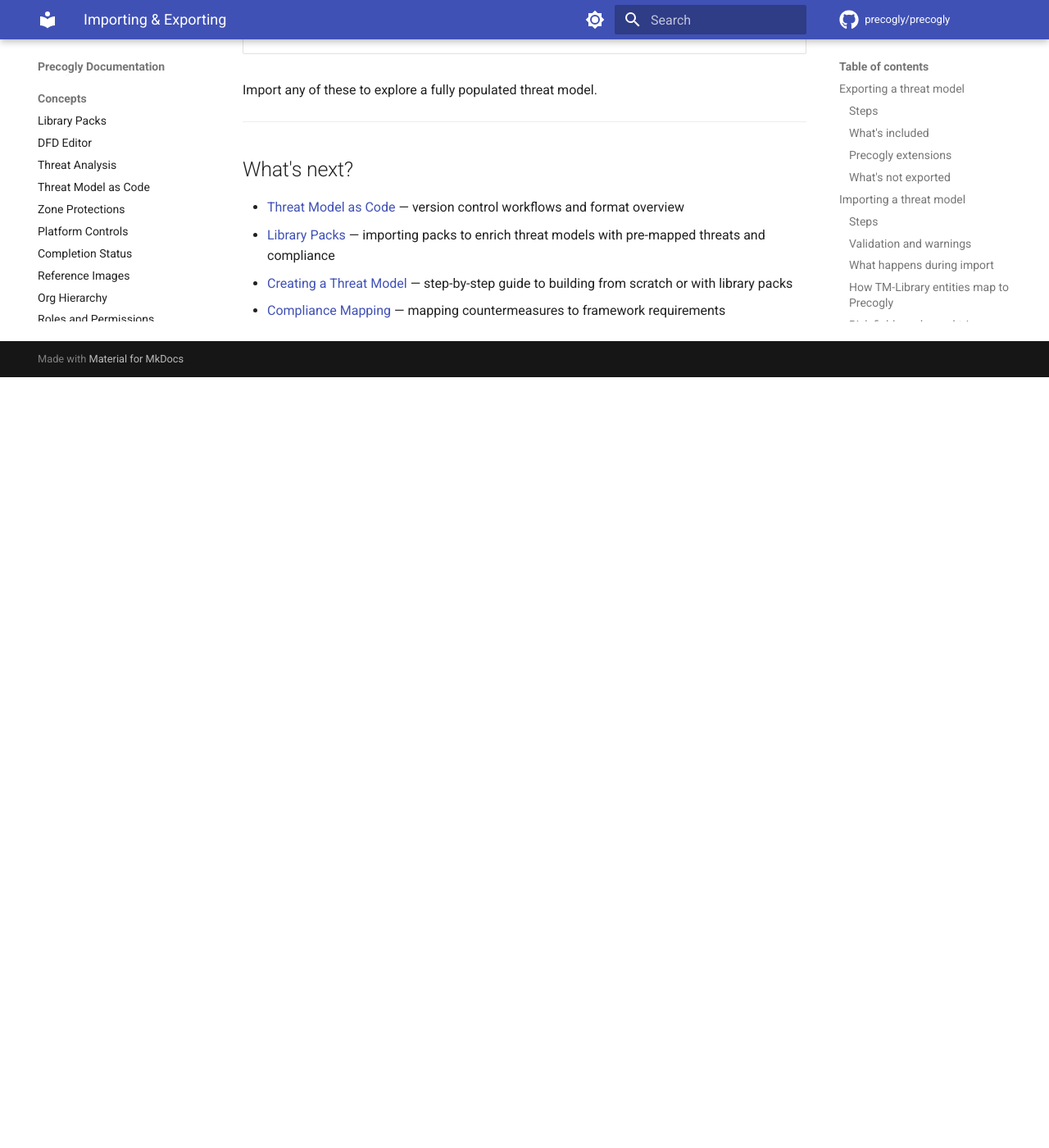
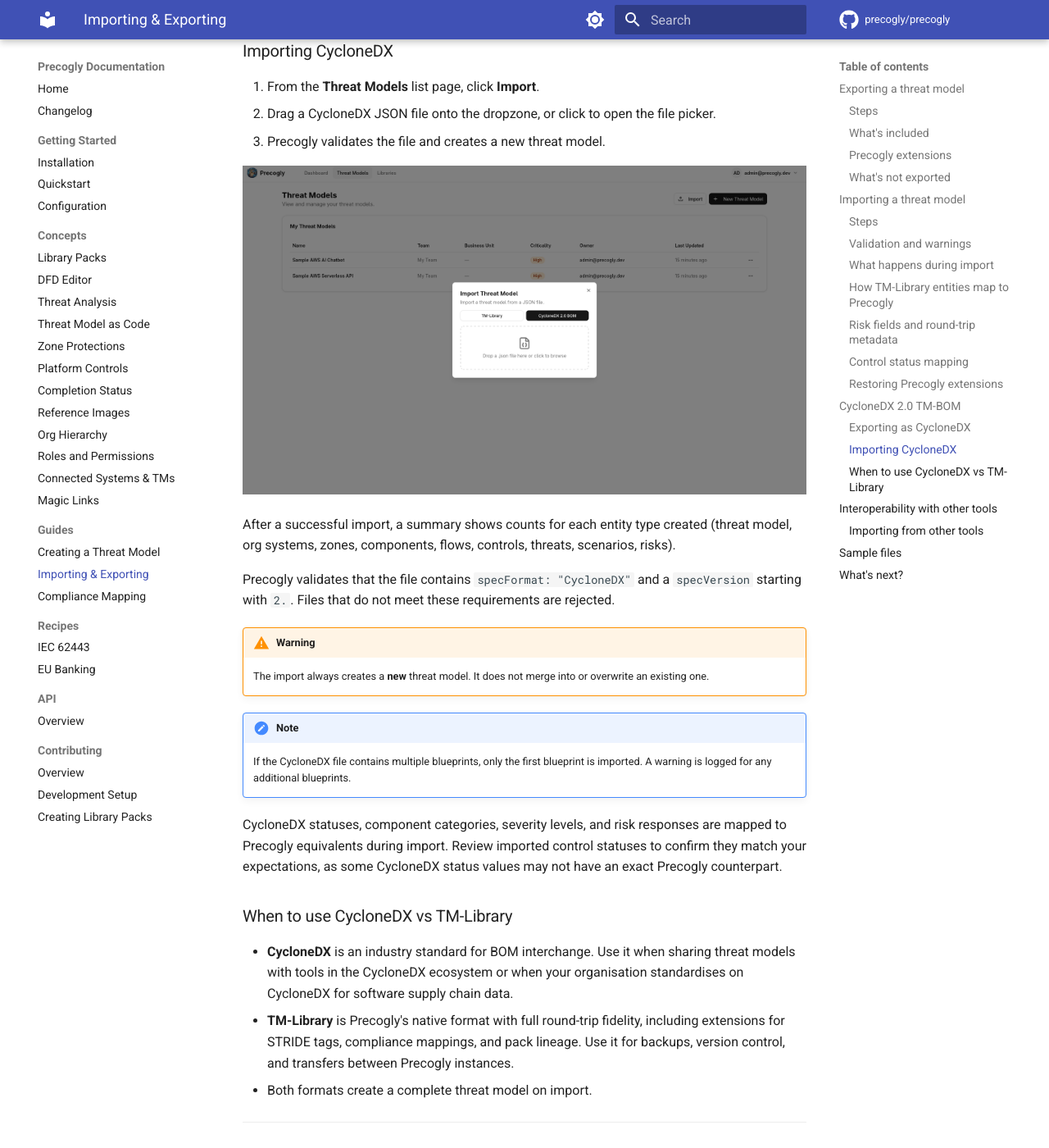
Before and after one commit to AlvinKuruvilla/precogly, an MkDocs documentation site: the page built from docs/guides/importing-exporting.md, in a window 1280 px wide and 1400 px high, scrolled down 7986 px. Shown: the whole window at 82% size. Built offline with MkDocs 1.6.1 and Material for MkDocs 9.7.7, drawn with Linux system fonts in a browser that asks for light colours; comment, search, counter and statistics services are not loaded; before the commit the page ends 8446 px from its top, so only the background shows below that; some of the changed text lies outside the part shown.

Commit message:
docs: add CycloneDX 2.0 TM-BOM import/export documentation

```diff
--- a/docs/guides/importing-exporting.md
+++ b/docs/guides/importing-exporting.md
@@ -2,8 +2,8 @@
 
 Precogly can export threat models as structured JSON and import them back, enabling cross-instance transfer, version-controlled threat models, and interoperability with other tools. For background on the format and version control workflows, see [Threat Model as Code](../concepts/threat-model-as-code.md).
 
-!!! info "Format"
-    Precogly currently uses the [OWASP Threat Model Library](https://github.com/OWASP/www-project-threat-model-library) JSON format (TM-Library v1.0). This is a structured schema designed for threat model interchange and is expected to evolve into the OWASP TM-BOM specification (anticipated August 2026).
+!!! info "Supported formats"
+    Precogly supports two interchange formats: the [OWASP Threat Model Library](https://github.com/OWASP/www-project-threat-model-library) JSON format (TM-Library v1.0) and the [CycloneDX 2.0 Threat Modeling BOM](https://cyclonedx.org/) (TM-BOM). TM-Library is Precogly's native format with full round-trip fidelity. CycloneDX provides industry-standard BOM interchange for use with the broader CycloneDX ecosystem.
 
 ---
 
@@ -156,6 +156,63 @@
 
 ---
 
+## CycloneDX 2.0 TM-BOM
+
+Precogly also supports import and export using the CycloneDX 2.0 Threat Modeling BOM format. This enables interchange with tools in the CycloneDX ecosystem such as OWASP Dependency-Track.
+
+### Exporting as CycloneDX
+
+1. Open the threat model you want to export.
+2. Click the **Export** dropdown in the toolbar.
+3. Select **CycloneDX (JSON)**.
+
+The browser downloads a file named `{threat-model-name}-cyclonedx-tm-bom.json`.
+
+![CycloneDX export option in the export dropdown](../assets/images/importing-exporting-cyclonedx-export.png)
+
+The export maps Precogly entities to CycloneDX 2.0 structures:
+
+| Precogly entity | CycloneDX 2.0 structure |
+|-----------------|-------------------------|
+| Threat model scope | `metadata` + `blueprints[0]` |
+| Trust zones | Blueprint `zones` |
+| Components (processes, data stores, actors) | Blueprint `assets` with category mapping |
+| Data flows | Blueprint `dataFlows` |
+| Threats | Top-level `threats` array |
+| Countermeasures | Top-level `controls` array |
+| Risks | Top-level `risks` array |
+| Compliance mappings | `definitions.requirements` |
+
+Entities are cross-linked using BOM references. If the threat model was originally imported from CycloneDX, any Tier 3 passthrough data stored in `format_metadata.cyclonedx` is re-emitted in the export.
+
+### Importing CycloneDX
+
+1. From the **Threat Models** list page, click **Import**.
+2. Drag a CycloneDX JSON file onto the dropzone, or click to open the file picker.
+3. Precogly validates the file and creates a new threat model.
+
+![Import dialog accepting CycloneDX files](../assets/images/importing-exporting-cyclonedx-import.png)
+
+After a successful import, a summary shows counts for each entity type created (threat model, org systems, zones, components, flows, controls, threats, scenarios, risks).
+
+Precogly validates that the file contains `specFormat: "CycloneDX"` and a `specVersion` starting with `2.`. Files that do not meet these requirements are rejected.
+
+!!! warning
+    The import always creates a **new** threat model. It does not merge into or overwrite an existing one.
+
+!!! note
+    If the CycloneDX file contains multiple blueprints, only the first blueprint is imported. A warning is logged for any additional blueprints.
+
+CycloneDX statuses, component categories, severity levels, and risk responses are mapped to Precogly equivalents during import. Review imported control statuses to confirm they match your expectations, as some CycloneDX status values may not have an exact Precogly counterpart.
+
+### When to use CycloneDX vs TM-Library
+
+- **CycloneDX** is an industry standard for BOM interchange. Use it when sharing threat models with tools in the CycloneDX ecosystem or when your organisation standardises on CycloneDX for software supply chain data.
+- **TM-Library** is Precogly's native format with full round-trip fidelity, including extensions for STRIDE tags, compliance mappings, and pack lineage. Use it for backups, version control, and transfers between Precogly instances.
+- Both formats create a complete threat model on import.
+
+---
+
 ## Interoperability with other tools
 
 The exported JSON validates against the TM-Library schema and can be consumed by any tool that supports it. The core threat model data lives in standard schema fields:
@@ -199,3 +256,4 @@
 - [Library Packs](../concepts/library-packs.md) — importing packs to enrich threat models with pre-mapped threats and compliance
 - [Creating a Threat Model](creating-threat-model.md) — step-by-step guide to building from scratch or with library packs
 - [Compliance Mapping](compliance-mapping.md) — mapping countermeasures to framework requirements
+- [CycloneDX specification](https://cyclonedx.org/) — learn more about the CycloneDX BOM standard and ecosystem
```
Also changed, not shown: docs/assets/images/importing-exporting-cyclonedx-export.png (added), docs/assets/images/importing-exporting-cyclonedx-import.png (added).
